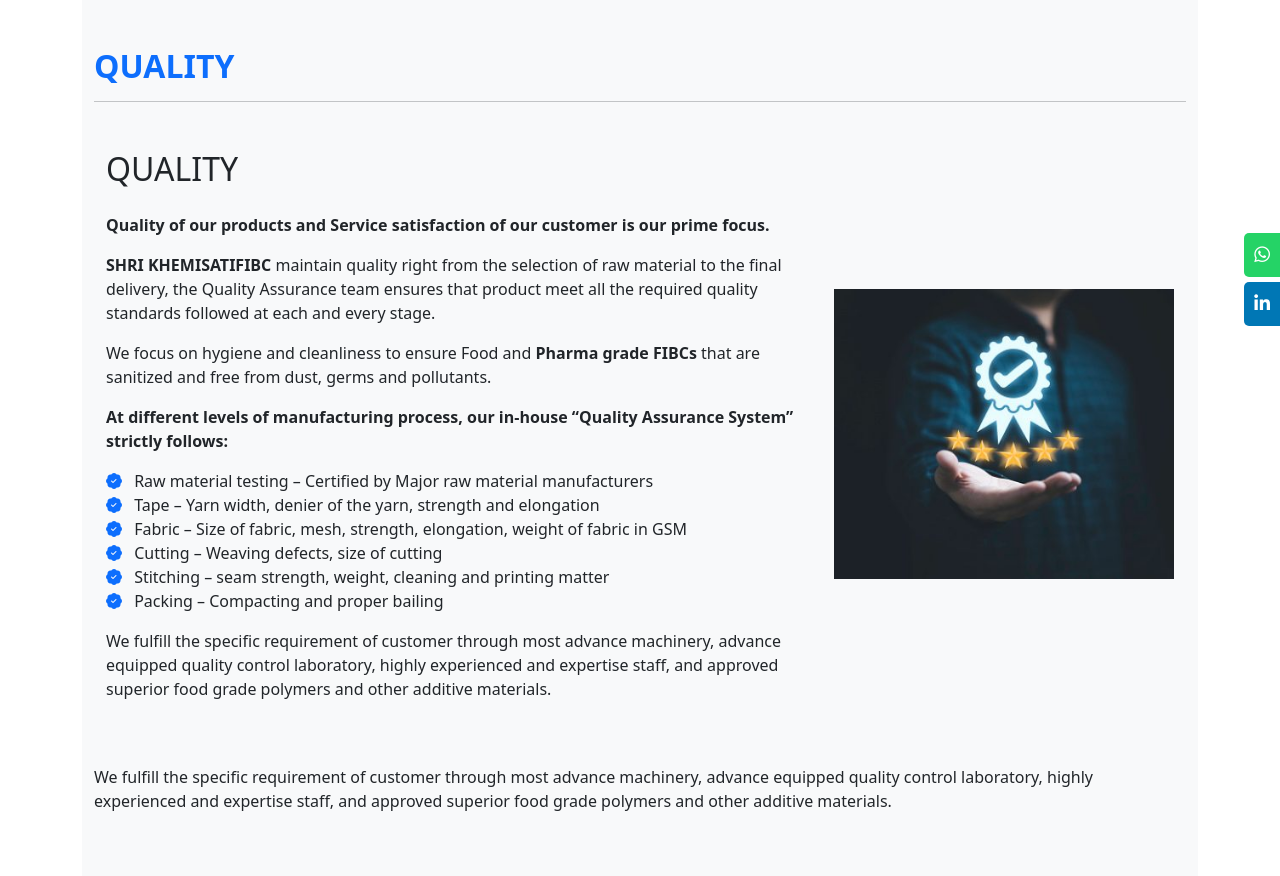
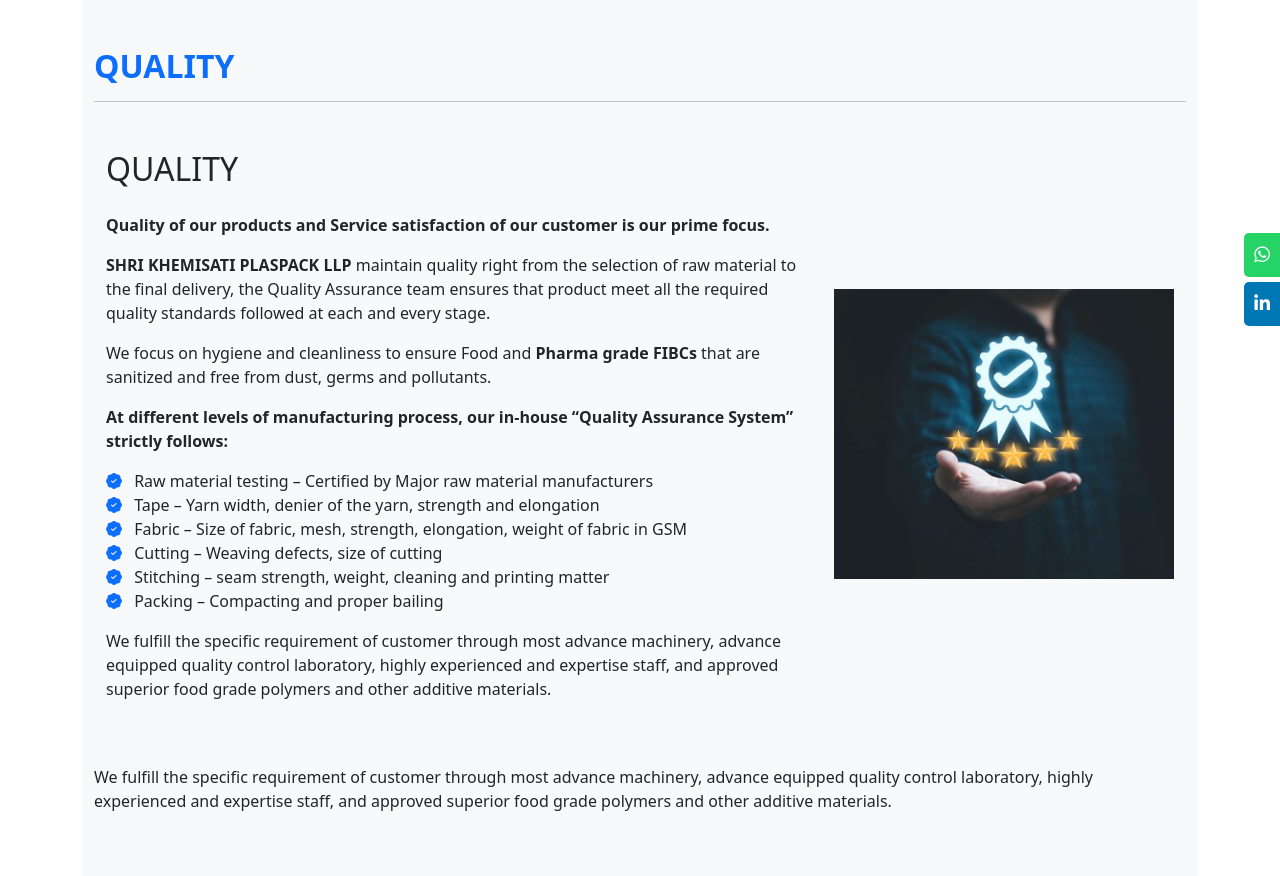
Before and after one commit to readywebsites/alpinefibc-bootstrap--08-, a Django app: page /quality.html in a window 1280 px wide. Shown: the part 87-963 px from the top of the page. Run offline with Django 5.2, Linux system fonts and the light colour scheme.

Commit message:
Registered Office addres,and quality ma name chnage

```diff
--- a/templates/contact.html
+++ b/templates/contact.html
@@ -19,7 +19,7 @@
     <div class="row text-center mb-5">
       <div class="col-md-4">
         <h5>Registered Office</h5>
-        <p>SHRI KHEMISATI PLASPACK LLP<br>E 514,Kailash Industrial Complex,Parksite,Vikhroli(W),Mumbai 400079,Plot No.125,Dan Udyog Sahakari Sangh Ltd,Village Piparia,Silvassa 396230.phone:9820123033 / 9322123033 Email :khemiindia@yahoo.com</p>
+        <p>SHRI KHEMISATI PLASPACK LLP<br>E 514,Kailash Industrial Complex,Parksite,Vikhroli(W),Mumbai 400079</p>
       </div>
       <div class="col-md-4">
         <h5>Factory Address</h5>
--- a/templates/quality.html
+++ b/templates/quality.html
@@ -26,7 +26,7 @@
       <h2 class="mb-3">QUALITY</h2>
       <div class="double-line mb-4"></div>
       <p><strong>Quality of our products and Service satisfaction of our customer is our prime focus.</strong></p>
-      <p><strong>SHRI KHEMISATIFIBC</strong> maintain quality right from the selection of raw material to the final delivery, the Quality Assurance team ensures that product meet all the required quality standards followed at each and every stage.</p>
+      <p><strong>SHRI KHEMISATI PLASPACK LLP</strong> maintain quality right from the selection of raw material to the final delivery, the Quality Assurance team ensures that product meet all the required quality standards followed at each and every stage.</p>
       <p>We focus on hygiene and cleanliness to ensure Food and <strong>Pharma grade FIBCs</strong> that are sanitized and free from dust, germs and pollutants.</p>
 
       <p class="fw-bold">At different levels of manufacturing process, our in-house “Quality Assurance System” strictly follows:</p>
```
